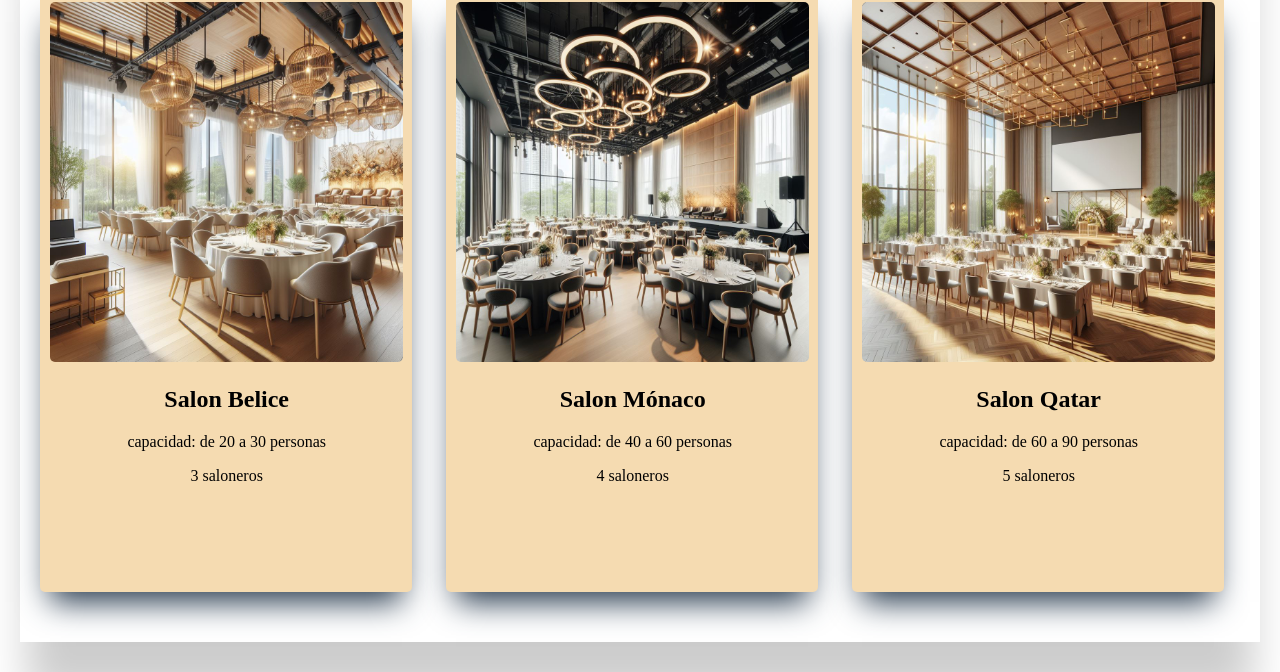
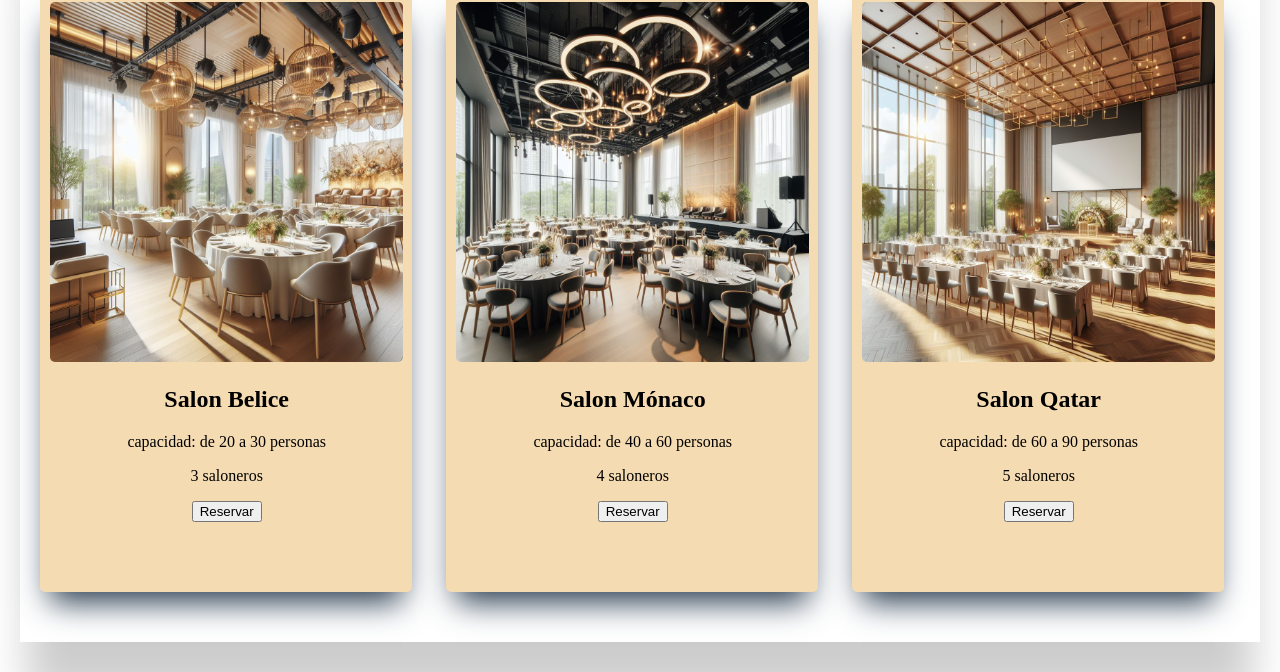
Before and after one commit to JapgKJ/page-, a website: page salones.html in a window 1280 px wide. Shown: the part 128-800 px from the top of the page. Drawn offline with Linux system fonts and the light colour scheme.

Commit message:
botones re serva listo

```diff
--- a/salones.html
+++ b/salones.html
@@ -28,7 +28,7 @@
         <h2>Salon Belice</h2>
           <p>capacidad: de 20 a 30 personas </p>
           <p>3 saloneros</p>
-
+          <button>Reservar</button>
       </div>
     </div>
 
@@ -38,6 +38,8 @@
         <h2>Salon Mónaco</h2>
         <p>capacidad: de 40 a 60 personas </p>
         <p>4 saloneros</p>
+        <button>Reservar</button>
+
       </div>
 
     </div>
@@ -47,6 +49,8 @@
         <h2>Salon Qatar</h2>
         <p>capacidad: de 60 a 90 personas </p>
         <p>5 saloneros</p>
+        <button>Reservar</button>
+
       </div>
     </div>
 
```
